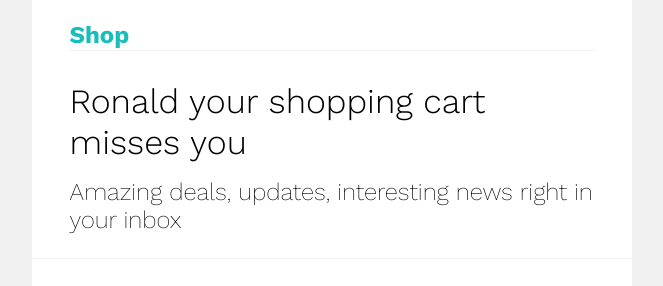
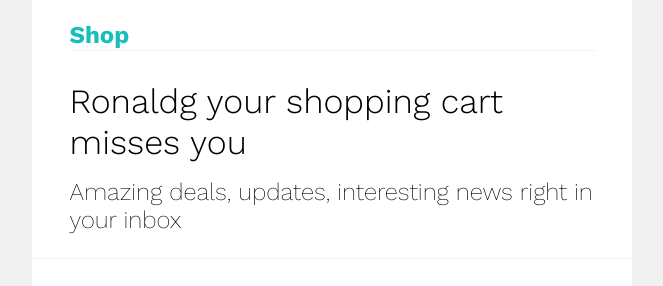
Before and after one commit to g0rdeev/web-development-course, a plain HTML site: page index.html in a window 1280 px wide. Shown: the top 286 px of the page, without its empty margins (308-971 px from the left). Drawn offline with nearby package versions, Linux system fonts and the light colour scheme.

```diff
--- a/index.html
+++ b/index.html
@@ -35,7 +35,7 @@
             	<tr>
             		<td>
             			<div class="text">
-            				<h2>Ronald your shopping cart misses you</h2>
+            				<h2>Ronaldg your shopping cart misses you</h2>
             				<h3>Amazing deals, updates, interesting news right in your inbox</h3></div>
             		</td>
             	</tr>
```
Also changed, not shown: images/prod-1.jpg (added), images/prod-2.jpg (added).
